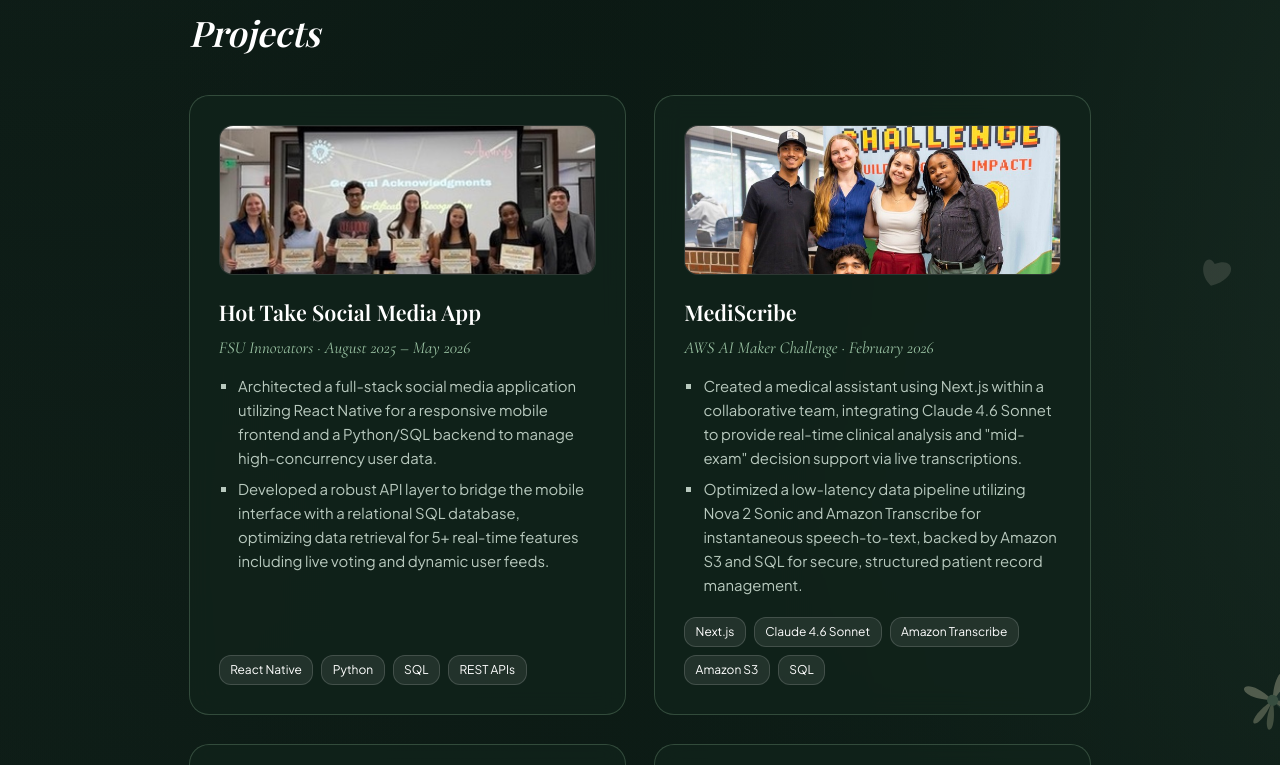
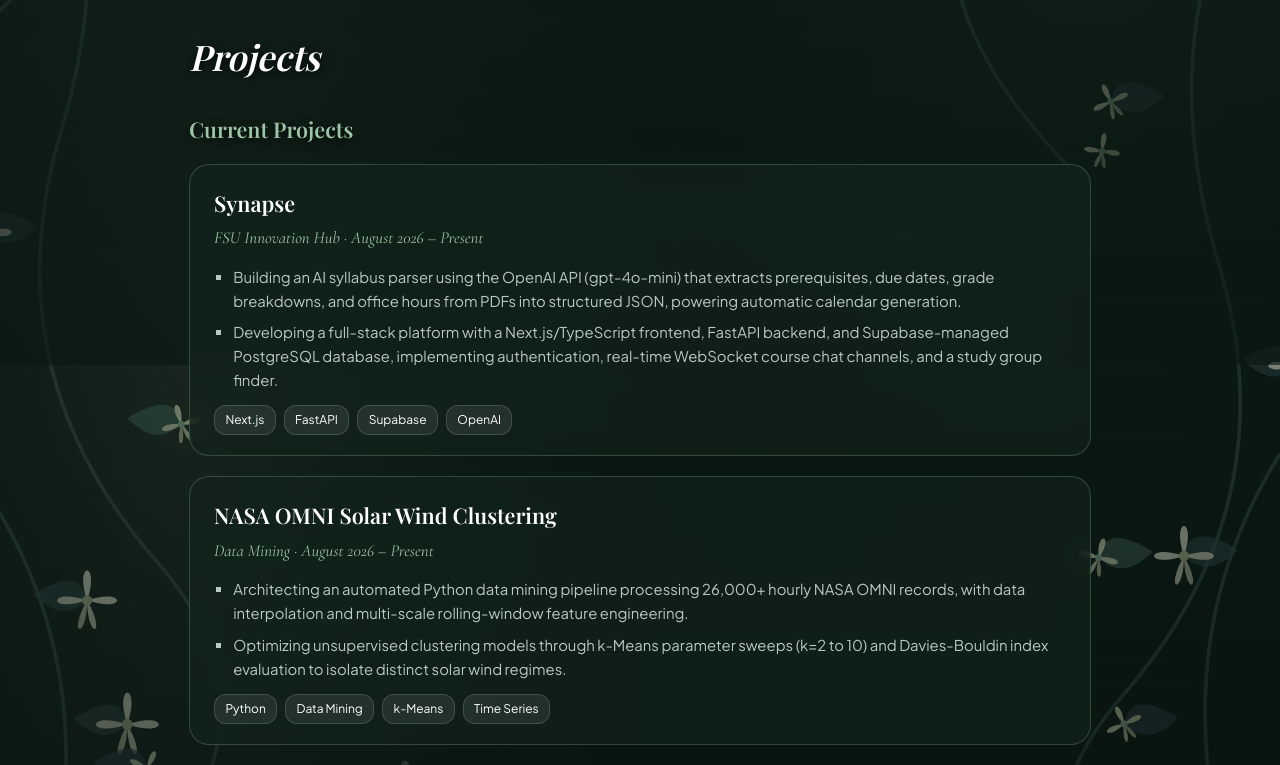
Before and after one commit to kirraorn/homepage, a React (Create React App) app: page / in a window 1280 px wide. Shown: the part 2035-2800 px from the top of the page. Built offline with nearby package versions, Linux system fonts and the light colour scheme; a web font is replaced by a local one.

Commit message:
added projects

```diff
--- a/src/App.css
+++ b/src/App.css
@@ -54,7 +54,7 @@
   background-size: cover;
   background-position: top center;
   background-repeat: no-repeat;
-  background-attachment: scroll;
+  background-attachment: fixed;
 }
 
 /* ---------------- HERO HEADER ---------------- */
@@ -160,6 +160,7 @@
   color: #ffffff;
   margin-bottom: 2rem;
   text-align: left;
+  text-shadow: 0 2px 10px rgba(0, 0, 0, 0.9);
 }
 
 /* ---------------- ABOUT SECTION ---------------- */
@@ -310,18 +311,106 @@
 /* ---------------- PROJECTS ---------------- */
 .projects-grid {
   display: grid;
-  grid-template-columns: repeat(auto-fit, minmax(min(100%, 340px), 1fr));
-  gap: 1.8rem;
+  grid-template-columns: 1fr;
+  gap: 1.25rem;
   width: 100%;
+}
+
+.project-section-title {
+  font-family: var(--font-serif);
+  font-size: 1.35rem;
+  color: var(--accent-sage);
+  margin: -0.5rem 0 1rem;
+  text-shadow: 0 2px 10px rgba(0, 0, 0, 0.9);
+}
+
+.past-projects-title {
+  margin: 2.5rem 0 1rem;
+}
+
+.projects-grid.past-projects {
+  grid-template-columns: repeat(2, minmax(0, 1fr));
+  align-items: start;
+}
+
+.past-project {
+  border: 1px solid var(--border-card);
+  border-radius: 16px;
+  background: rgba(18, 36, 28, 0.55);
+  overflow: hidden;
+  backdrop-filter: blur(12px);
+  -webkit-backdrop-filter: blur(12px);
+}
+
+.past-project summary {
+  list-style: none;
+  cursor: pointer;
+  position: relative;
+  padding: 1rem 1.25rem;
+  display: grid;
+  grid-template-columns: minmax(0, 1fr) auto;
+  align-items: center;
+  column-gap: 0.75rem;
+  row-gap: 0.65rem;
+  font-family: var(--font-serif);
+  font-size: 1.1rem;
+  color: #fff;
+  padding-right: 3rem;
+}
+
+.past-project summary::-webkit-details-marker { display: none; }
+.past-project summary::after { content: "+"; color: var(--accent-sage); font: 1.5rem var(--font-sans); position: absolute; right: 1rem; top: 0.7rem; }
+.past-project[open] summary::after { content: "−"; }
+.past-project summary:hover { background: rgba(255, 255, 255, 0.05); }
+.past-project summary:focus-visible { outline: 2px solid var(--accent-sage); outline-offset: -3px; }
+
+.expand-label {
+  justify-self: end;
+  color: var(--text-muted);
+  font: 0.8rem var(--font-sans);
+}
+
+.past-project[open] .expand-label { visibility: hidden; }
+
+.preview-tags {
+  grid-column: 1 / -1;
+  display: flex;
+  flex-wrap: wrap;
+  gap: 0.4rem;
+}
+
+.preview-tags span {
+  font: 0.7rem var(--font-sans);
+  line-height: 1.4;
+  color: var(--text-muted);
+  border: 1px solid rgba(156, 197, 165, 0.25);
+  border-radius: 999px;
+  padding: 0.2rem 0.55rem;
+  background: rgba(255, 255, 255, 0.05);
+}
+
+.past-project-content { padding: 0 0.75rem 0.75rem; }
+.past-project-content .project-card { border-radius: 12px; }
+.past-project-content .project-card:has(.project-image-box) {
+  grid-template-columns: 1fr;
+  align-items: start;
+}
+.past-project-content .project-image-box {
+  height: 220px;
+}
+.past-project-content .project-card .project-content {
+  grid-column: 1;
 }
 
 .project-card {
   background: var(--bg-card);
   border: 1px solid var(--border-card);
   border-radius: 20px;
-  padding: 1.8rem;
-  display: flex;
-  flex-direction: column;
+  padding: 1.25rem 1.5rem;
+  display: grid;
+  grid-template-columns: minmax(180px, 24%) minmax(0, 1fr);
+  align-items: center;
+  gap: 1.25rem;
   backdrop-filter: blur(12px);
   -webkit-backdrop-filter: blur(12px);
   transition: transform 0.3s ease, border-color 0.3s ease;
@@ -338,8 +427,16 @@
   border-radius: 14px;
   overflow: hidden;
   border: 1px solid var(--border-color);
-  margin-bottom: 1.2rem;
+  margin-bottom: 0;
   background: rgba(0, 0, 0, 0.3);
+}
+
+.project-content {
+  min-width: 0;
+}
+
+.project-card:not(:has(.project-image-box)) .project-content {
+  grid-column: 1 / -1;
 }
 
 .project-image-box img {
@@ -370,7 +467,7 @@
 }
 
 .project-card .bullets {
-  margin-bottom: 1.2rem;
+  margin-bottom: 0.75rem;
 }
 
 .tag-list {
@@ -566,7 +663,12 @@
   }
 
   .project-image-box {
-    height: 130px;
+    height: 140px;
+  }
+
+  .project-card {
+    grid-template-columns: 170px minmax(0, 1fr);
+    gap: 1rem;
   }
 
   .involvement-media {
@@ -587,3 +689,17 @@
     text-align: center;
   }
 }
+
+@media (max-width: 560px) {
+  .projects-grid.past-projects {
+    grid-template-columns: 1fr;
+  }
+
+  .project-card {
+    grid-template-columns: 1fr;
+  }
+
+  .project-image-box {
+    height: 150px;
+  }
+}
--- a/src/App.tsx
+++ b/src/App.tsx
@@ -72,8 +72,8 @@
                 </div>
                 <p className="company-name">Florida State University ITS</p>
                 <ul className="bullets">
-                  <li>Supported university-wide AI product roadmaps by tracking milestones, gathering user requirements, and analyzing platform usage metrics to guide feature updates.</li>
-                  <li>Drove AI tool adoption across campus by translating complex technical concepts into clear educational resources and synthesizing user feedback for leadership.</li>
+                  <li>Supporting university-wide AI product roadmaps by tracking milestones, gathering user requirements, and analyzing platform usage metrics to guide feature updates.</li>
+                  <li>Driving AI tool adoption across campus by translating complex technical concepts into clear educational resources and synthesizing user feedback for leadership.</li>
                 </ul>
               </div>
               <div className="media-frame">
@@ -90,8 +90,8 @@
                 </div>
                 <p className="company-name">FSU Innovation Hub</p>
                 <ul className="bullets">
-                  <li>Directed full-stack development of an AI academic hub, designing the Next.js, FastAPI, and Supabase/PostgreSQL architecture with OpenAI syllabus parsing pipelines.</li>
-                  <li>Led a multidisciplinary student developer team from concept to delivery, managing Agile sprint backlogs in Jira, code reviews on GitHub, technical workshops, and product roadmaps.</li>
+                  <li>Directing full-stack development of an AI academic hub, designing the Next.js, FastAPI, and Supabase/PostgreSQL architecture with OpenAI syllabus parsing pipelines.</li>
+                  <li>Leading a multidisciplinary student developer team from concept to delivery, managing Agile sprint backlogs in Jira, code reviews on GitHub, technical workshops, and product roadmaps.</li>
                 </ul>
               </div>
               <div className="media-frame">
@@ -123,13 +123,73 @@
         {/* Projects */}
         <section className="section">
           <h2 className="section-title">Projects</h2>
+          <h3 className="project-section-title">Current Projects</h3>
           <div className="projects-grid">
+            <div className="project-card">
+              <div className="project-content">
+                <h3>Synapse</h3>
+                <p className="project-subtitle">FSU Innovation Hub · August 2026 – Present</p>
+                <ul className="bullets">
+                  <li>Building an AI syllabus parser using the OpenAI API (gpt-4o-mini) that extracts prerequisites, due dates, grade breakdowns, and office hours from PDFs into structured JSON, powering automatic calendar generation.</li>
+                  <li>Developing a full-stack platform with a Next.js/TypeScript frontend, FastAPI backend, and Supabase-managed PostgreSQL database, implementing authentication, real-time WebSocket course chat channels, and a study group finder.</li>
+
+                </ul>
+                <div className="tag-list">
+                  <span className="tag">Next.js</span>
+                  <span className="tag">FastAPI</span>
+                  <span className="tag">Supabase</span>
+                  <span className="tag">OpenAI</span>
+                </div>
+              </div>
+            </div>
+
+            <div className="project-card">
+              <div className="project-content">
+                <h3>NASA OMNI Solar Wind Clustering</h3>
+                <p className="project-subtitle">Data Mining · August 2026 – Present</p>
+                <ul className="bullets">
+                  <li>Architecting an automated Python data mining pipeline processing 26,000+ hourly NASA OMNI records, with data interpolation and multi-scale rolling-window feature engineering.</li>
+                  <li>Optimizing unsupervised clustering models through k-Means parameter sweeps (k=2 to 10) and Davies-Bouldin index evaluation to isolate distinct solar wind regimes.</li>
+                </ul>
+                <div className="tag-list">
+                  <span className="tag">Python</span>
+                  <span className="tag">Data Mining</span>
+                  <span className="tag">k-Means</span>
+                  <span className="tag">Time Series</span>
+                </div>
+              </div>
+            </div>
+
+            <div className="project-card">
+              <div className="project-content">
+                <h3>ECHO: Engine Health Prognostics</h3>
+                <p className="project-subtitle">Projects in Data Science · August 2026 – Present</p>
+                <ul className="bullets">
+                  <li>Implementing the NASA C-MAPSS Dataset to create a remaining-useful-life prediction framework for jet engines, benchmarking Random Forest and XGBoost against Temporal Transformer and Mamba models on multi-sensor time series from 500+ simulated engines across six operating conditions.</li>
+                  <li>Designing phase- and regime-specific Mondrian conformal calibration with a cost-benefit decision layer, converting uncertainty bounds into breakeven maintenance thresholds and evaluating decisions across 1×–20× cost ratios.</li>
+                </ul>
+                <div className="tag-list">
+                  <span className="tag">Python</span>
+                  <span className="tag">XGBoost</span>
+                  <span className="tag">Transformers</span>
+                  <span className="tag">Mamba</span>
+                  <span className="tag">Conformal Prediction</span>
+                </div>
+              </div>
+            </div>
+          </div>
+
+          <h3 className="project-section-title past-projects-title">Past Projects</h3>
+          <div className="projects-grid past-projects">
 
             {/* Hot Take */}
-            <div className="project-card">
+            <details className="past-project">
+              <summary><span>Hot Take Social Media App</span><span className="expand-label">Expand project</span><span className="preview-tags"><span>React Native</span><span>Python</span><span>SQL</span></span></summary>
+              <div className="past-project-content"><div className="project-card">
               <div className="project-image-box">
                 <img src={`${process.env.PUBLIC_URL}/images/innovators.jpeg`} alt="Hot Take Social App" />
               </div>
+              <div className="project-content">
               <h3>Hot Take Social Media App</h3>
               <p className="project-subtitle">FSU Innovators · August 2025 – May 2026</p>
               <ul className="bullets">
@@ -143,12 +203,17 @@
                 <span className="tag">REST APIs</span>
               </div>
               </div>
+            </div></div>
+            </details>
 
             {/* MediScribe */}
-            <div className="project-card">
+            <details className="past-project">
+              <summary><span>MediScribe</span><span className="expand-label">Expand project</span><span className="preview-tags"><span>Next.js</span><span>Claude</span><span>Amazon Transcribe</span></span></summary>
+              <div className="past-project-content"><div className="project-card">
               <div className="project-image-box">
                 <img src={`${process.env.PUBLIC_URL}/images/maker.jpeg`} alt="MediScribe AWS Project" />
               </div>
+              <div className="project-content">
               <h3>MediScribe</h3>
               <p className="project-subtitle">AWS AI Maker Challenge · February 2026</p>
               <ul className="bullets">
@@ -163,9 +228,14 @@
                 <span className="tag">SQL</span>
               </div>
               </div>
+            </div></div>
+            </details>
 
             {/* Concert & Venue Database */}
-            <div className="project-card">
+            <details className="past-project">
+              <summary><span>Concert &amp; Venue Database</span><span className="expand-label">Expand project</span><span className="preview-tags"><span>MySQL</span><span>Python</span><span>Flask</span></span></summary>
+              <div className="past-project-content"><div className="project-card">
+              <div className="project-content">
               <h3>Concert &amp; Venue Database</h3>
               <p className="project-subtitle">Theory of Databases · January 2026 – May 2026</p>
               <ul className="bullets">
@@ -180,9 +250,14 @@
                 <span className="tag">SQL Analytics</span>
               </div>
               </div>
+            </div></div>
+            </details>
 
             {/* Clinic Management System */}
-            <div className="project-card">
+            <details className="past-project">
+              <summary><span>Clinic Management System</span><span className="expand-label">Expand project</span><span className="preview-tags"><span>C#</span><span>.NET MAUI</span><span>Mobile Dev</span></span></summary>
+              <div className="past-project-content"><div className="project-card">
+              <div className="project-content">
               <h3>Clinic Management System</h3>
               <p className="project-subtitle">Full-Stack Programming with C# · August 2025 – December 2025</p>
               <ul className="bullets">
@@ -196,9 +271,14 @@
                 <span className="tag">UI/UX</span>
               </div>
               </div>
+            </div></div>
+            </details>
 
             {/* Custom Unix-Style Shell */}
-            <div className="project-card">
+            <details className="past-project">
+              <summary><span>Custom Unix-Style Shell</span><span className="expand-label">Expand project</span><span className="preview-tags"><span>C++</span><span>Linux</span><span>System Calls</span></span></summary>
+              <div className="past-project-content"><div className="project-card">
+              <div className="project-content">
               <h3>Custom Unix-Style Shell</h3>
               <p className="project-subtitle"> Operating Systems · August 2025 – December 2025</p>
               <ul className="bullets">
@@ -212,10 +292,15 @@
                 <span className="tag">System Calls</span>
               </div>
               </div>
+            </div></div>
+            </details>
 
             {/* Dynamic Student Management System */}
-            <div className="project-card">
-              <h3>Dynamic Student Management System</h3>
+            <details className="past-project">
+              <summary><span>Dynamic Student System</span><span className="expand-label">Expand project</span><span className="preview-tags"><span>C++</span><span>Data Structures</span><span>Memory Management</span></span></summary>
+              <div className="past-project-content"><div className="project-card">
+              <div className="project-content">
+              <h3>Dynamic Student System</h3>
               <p className="project-subtitle"> Data Structures and Algorithms · January 2025 – May 2025</p>
               <ul className="bullets">
                 <li>Developed a dynamic student management system in C++ using nested classes and objects.</li>
@@ -229,6 +314,8 @@
                 <span className="tag">Memory Management</span>
               </div>
               </div>
+            </div></div>
+            </details>
 
 
 
```
Lines whose indentation alone changed are shown as unchanged.
